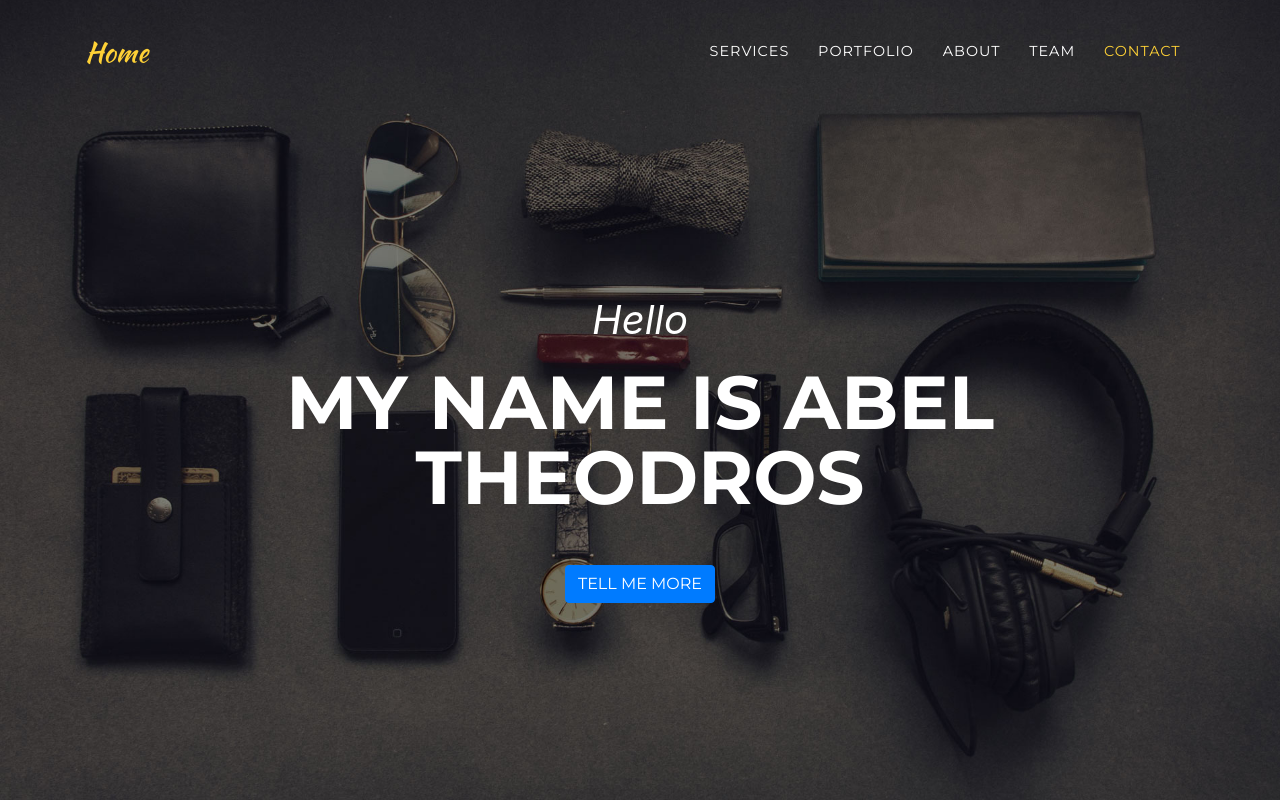
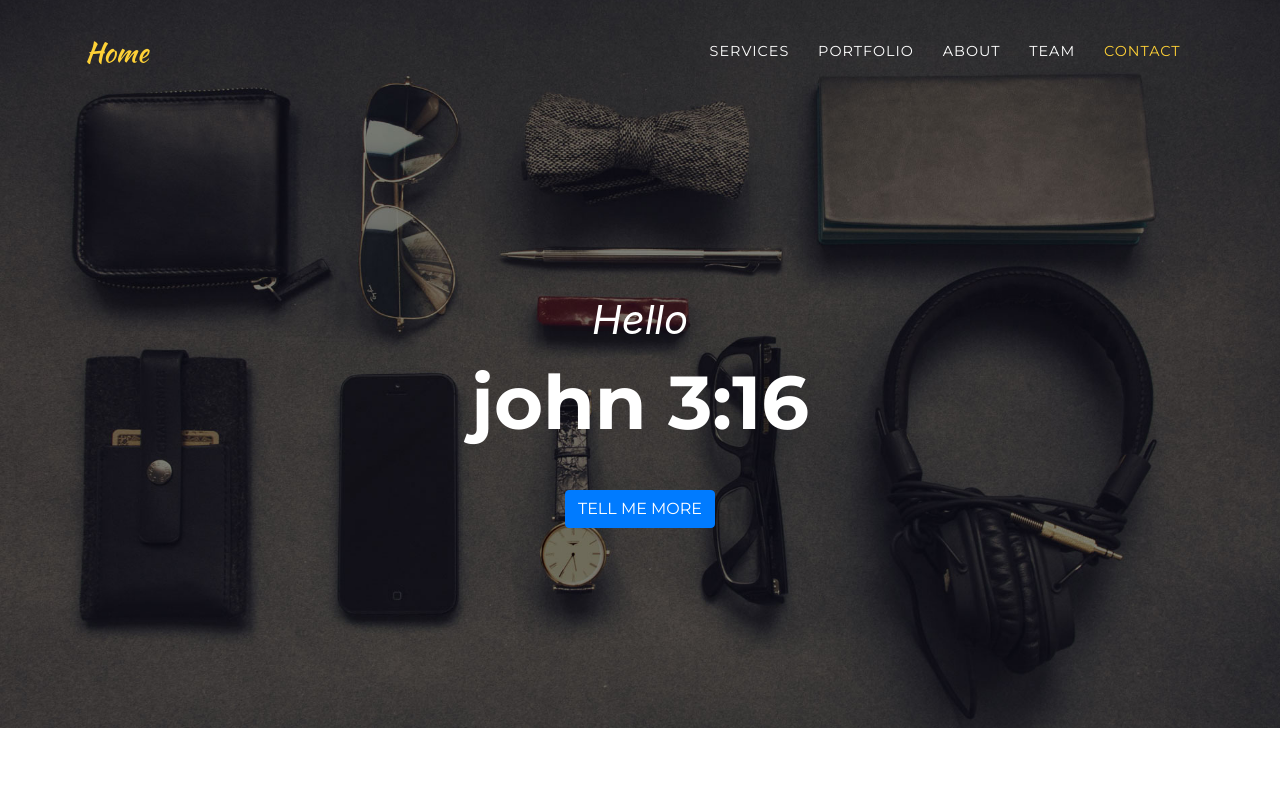
Before and after one commit to abeltheo001/mainsite, a website with bundled scripts: page index.html in a window 1280 px wide. Shown: the top 800 px of the page. Built offline with nearby package versions, Linux system fonts and the light colour scheme; a web font is replaced by a local one.

Commit message:
It needed a change

```diff
--- a/index.html
+++ b/index.html
@@ -8,7 +8,7 @@
   <meta name="description" content="">
   <meta name="author" content="">
 
-  <title>Agency - Start Bootstrap Theme</title>
+  <title>Bgency - Start Bootstrap Theme</title>
 
   <!-- Bootstrap core CSS -->
   <link href="vendor/bootstrap/css/bootstrap.min.css" rel="stylesheet">
@@ -62,7 +62,7 @@
     <div class="container">
       <div class="intro-text">
         <div class="intro-lead-in">Hello</div>
-        <div class="intro-heading text-uppercase">My name is Abel Theodros</div>
+        <div class="intro-heading text-lowercase">John 3:16</div>
         <a class="btn btn-primary btn-xl text-uppercase js-scroll-trigger" href="#services">Tell Me More</a>
       </div>
     </div>
```
